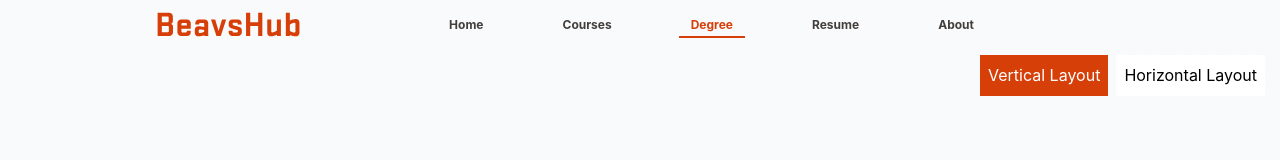
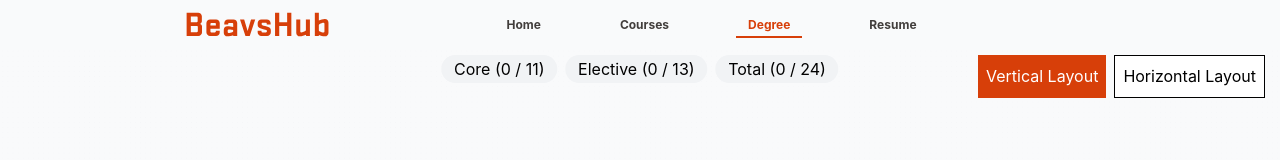
Before and after one commit to paul-nguyen-1/BeavsHubV2, a React (Vite) app in the folder client/: page /planner in a window 1280 px wide. Shown: the top 160 px of the page. Built offline with nearby package versions, Linux system fonts and the light colour scheme; no server answers.

Commit message:
add pill for totals

```diff
--- a/client/src/components/navbar.tsx
+++ b/client/src/components/navbar.tsx
@@ -30,7 +30,7 @@ export function Navbar() {
     { link: "/courses", label: "Courses" },
     { link: "/planner", label: "Degree" },
     { link: "/resumes", label: "Resume" },
-    { link: "/about", label: "About" },
+    // { link: "/about", label: "About" },
   ];
 
   const activeIndex = mainLinks.findIndex(
--- a/client/src/components/reactFlow/layoutFlow.jsx
+++ b/client/src/components/reactFlow/layoutFlow.jsx
@@ -18,7 +18,7 @@ import {
 } from "@xyflow/react";
 import "@xyflow/react/dist/style.css";
 import { useDisclosure } from "@mantine/hooks";
-import { Drawer, Progress } from "@mantine/core";
+import { Drawer, Pill, Progress } from "@mantine/core";
 import { classType } from "../../misc/utils.js";
 
 const elk = new ELK();
@@ -282,6 +282,7 @@ export const LayoutFlow = () => {
               backgroundColor: "#d73f09",
               color: "#fff",
             }}
+            className="cursor-pointer"
             onClick={() => onLayout({ direction: "DOWN" })}
           >
             Vertical Layout
@@ -291,12 +292,26 @@ export const LayoutFlow = () => {
               padding: "0.5rem",
               backgroundColor: "#fff",
               color: "#000",
+              border: "1px solid black",
             }}
+            className="cursor-pointer"
             onClick={() => onLayout({ direction: "RIGHT" })}
           >
             Horizontal Layout
           </button>
         </div>
+      </Panel>
+      <Panel position="top-center" className="flex gap-2">
+        <Pill size="lg">
+          Core ({takenCore} / {coreNodes.length})
+        </Pill>
+        <Pill size="lg">
+          Elective ({takenElectives} / {electiveNodes.length})
+        </Pill>
+        <Pill size="lg">
+          Total ({takenCore + takenElectives} /{" "}
+          {coreNodes.length + electiveNodes.length})
+        </Pill>
       </Panel>
       <Background />
       <Drawer
```
